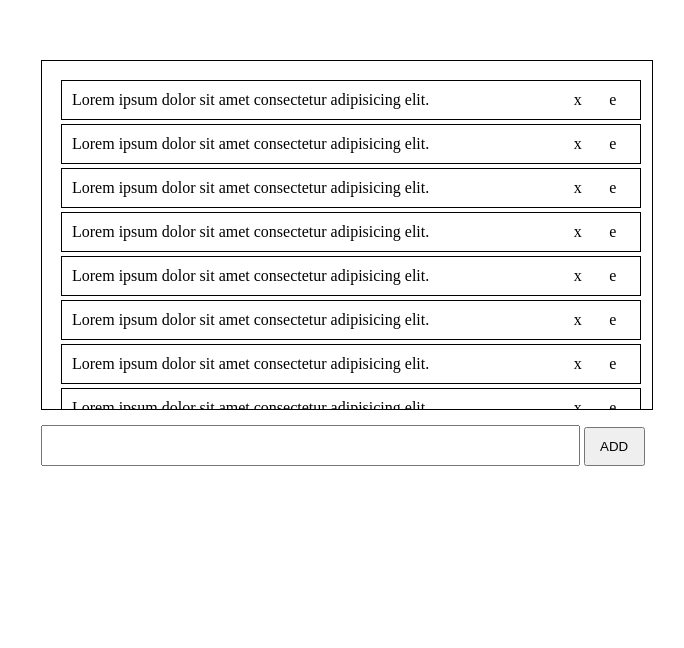
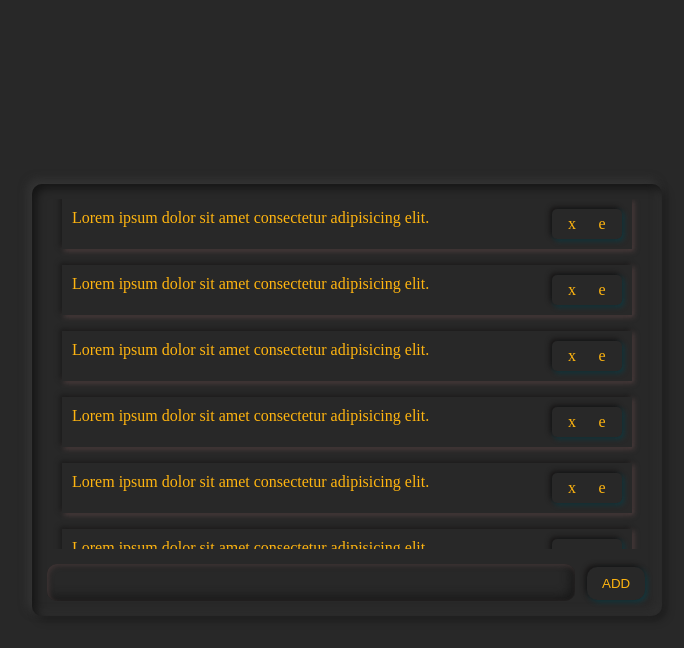
Before and after one commit to apsisx/todo-app, a website: page views/index.html in a window 1280 px wide. Shown: the whole page, without its empty margins (293-977 px from the left). Drawn offline with nearby package versions, Linux system fonts and the light colour scheme.

Commit message:
UI style is finished
Neumorphic desing is used

```diff
--- a/public/stylesheet/style.css
+++ b/public/stylesheet/style.css
@@ -1,40 +1,99 @@
 * {
+    margin: 0;
+    padding: 0;
     box-sizing: border-box;
 }
 
-html,
 body {
-    height: 100%;
+    display: flex;
+    justify-content: center;
+    align-items: center;
+    min-height: 100vh;
+    background: #282828;
+}
+
+input:focus {
+    outline: none;
+}
+
+/* Scroll Bar */
+
+::-webkit-scrollbar {
+    width: 10px;
+}
+
+/* Track */
+::-webkit-scrollbar-track {
+    background: #f3c839;
+}
+
+/* Handle */
+::-webkit-scrollbar-thumb {
+    background: rgb(18, 58, 65);
+}
+
+/* Handle on hover */
+::-webkit-scrollbar-thumb:hover {
+    background: #555;
 }
 
 .aps-container {
-    margin: auto;
-    width: 50%;
-    padding: 10px;
-    margin-top: 50px;
+    padding: 15px;
+    border-radius: 10px;
+    box-shadow: -4px -4px 10px rgb(67 67 67 / 50%),
+        inset 4px 4px 10px rgb(0 0 0 / 50%),
+        inset -4px -4px 10px rgb(67 67 67 / 30%),
+        4px 4px 10px rgb(0 0 0 / 30%);
 }
 
 .aps-list-container {
     overflow: scroll;
     height: 350px;
     overflow-x: hidden;
-    border: 1px solid;
     padding: 15px;
+    padding-top: 0;
+    width: 600px;
 }
 
 .aps-todo-item {
     width: 100%;
     display: flex;
     padding: 10px;
-    border: 1px solid;
-    margin: 4px;
     justify-content: space-between;
+    box-shadow: -2px -2px 5px #1a1a1a, 2px 2px 5px #524040;
+    margin-bottom: 16px;
+    color: #ffb510;
 }
+
 
 .aps-item-control {
     width: 70px;
     display: flex;
-    justify-content: space-around;
+    justify-content: space-evenly;
+    align-items: center;
+    box-shadow: -2px -2px 5px #161414, 2px 2px 5px #123a41;
+    padding: 5px;
+    height: 30px;
+    border-radius: 5px;
+}
+
+.aps-item-delete,
+.aps-item-edit {
+    width: 30px;
+    text-align: center;
+    cursor: pointer;
+}
+
+.aps-item-delete:hover,
+.aps-item-edit:hover, .aps-todo-add-btn:hover {
+    box-shadow: -2px -2px 5px #161414, 2px 2px 5px #123a41;
+    font-weight: bold;
+}
+
+.aps-item-delete:active,
+.aps-item-edit:active, .aps-todo-add-btn:active {
+    box-shadow: 2px 2px 5px #161414, -2px -2px 5px #123a41;
+    user-select: none;
 }
 
 .aps-add-todo {
@@ -45,9 +104,25 @@ body {
     width: 88%;
     font-size: 18px;
     padding: 8px;
+    background: #282828;
+    border-radius: 10px;
+    border: none;
+    box-shadow: inset 2px 2px 5px #3f3434, inset -5px -5px 10px #1a1a1a;
+    color: #ffb510;
+}
+
+
+.aps-item-text {
+    width: 450px;
 }
 
 .aps-todo-add-btn {
-    width: 10%;
-    padding: 10px;
+    padding: 9px 15px;
+    border-radius: 10px;
+    border: none;
+    box-shadow: -2px -2px 5px #161414, 2px 2px 5px #123a41;
+    background: transparent;
+    margin-left: 8px;
+    color: #ffb510;
+    cursor: pointer;
 }
```
